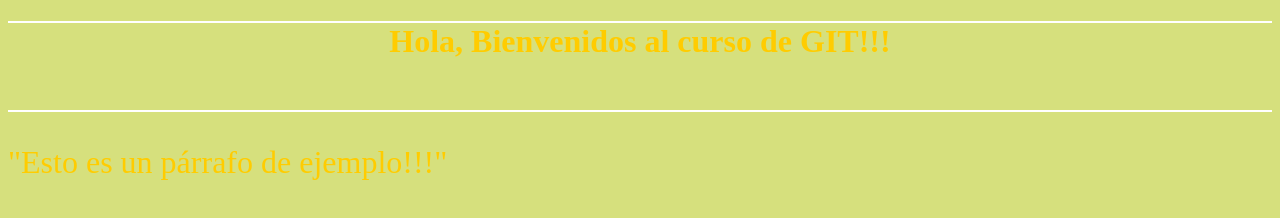
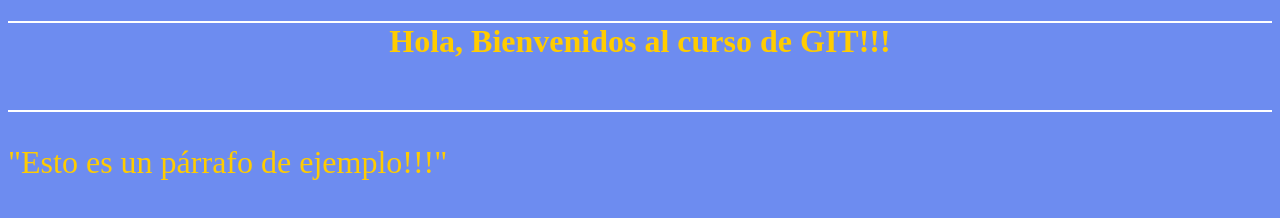
Before and after one commit to danielxxi/LearningGit, a plain HTML site: page index.html in a window 1280 px wide. Drawn offline with Linux system fonts and the light colour scheme.

Commit message:
Segunda Versión

```diff
--- a/css/estilos.css
+++ b/css/estilos.css
@@ -1,7 +1,7 @@
 
 
 body{
-	background-color:#d6e07d;
+	background-color:#6d8cf0;
 }
 
 h1{
--- a/index.html
+++ b/index.html
@@ -3,7 +3,7 @@
 
 <head>
     <meta charset="utf-8">
-    <title> Aprendiendo Git</title>
+    <title> Aprendiendo Git con la ayuda de Dios</title>
     <link href="css/estilos.css" rel="stylesheet" type="text/css">
     <script>
         alert("Hola agonías. Estamos aprendiendo Git!!");
```
